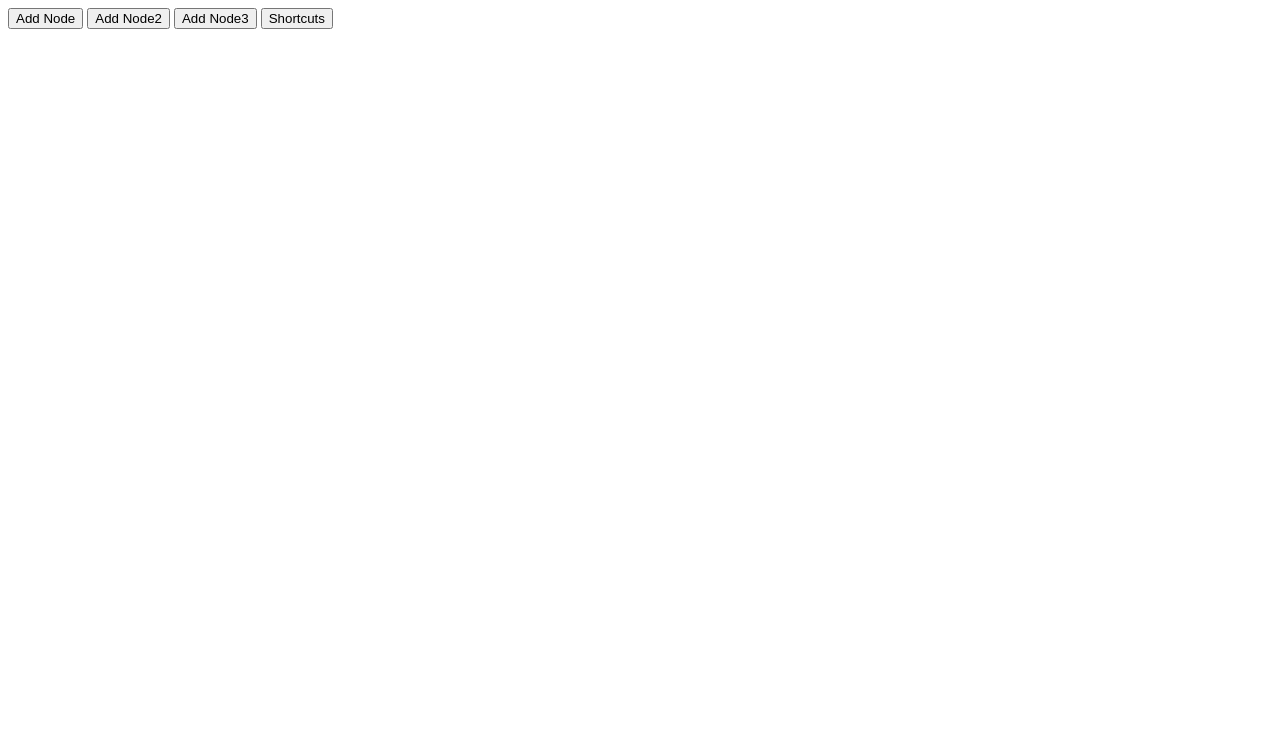
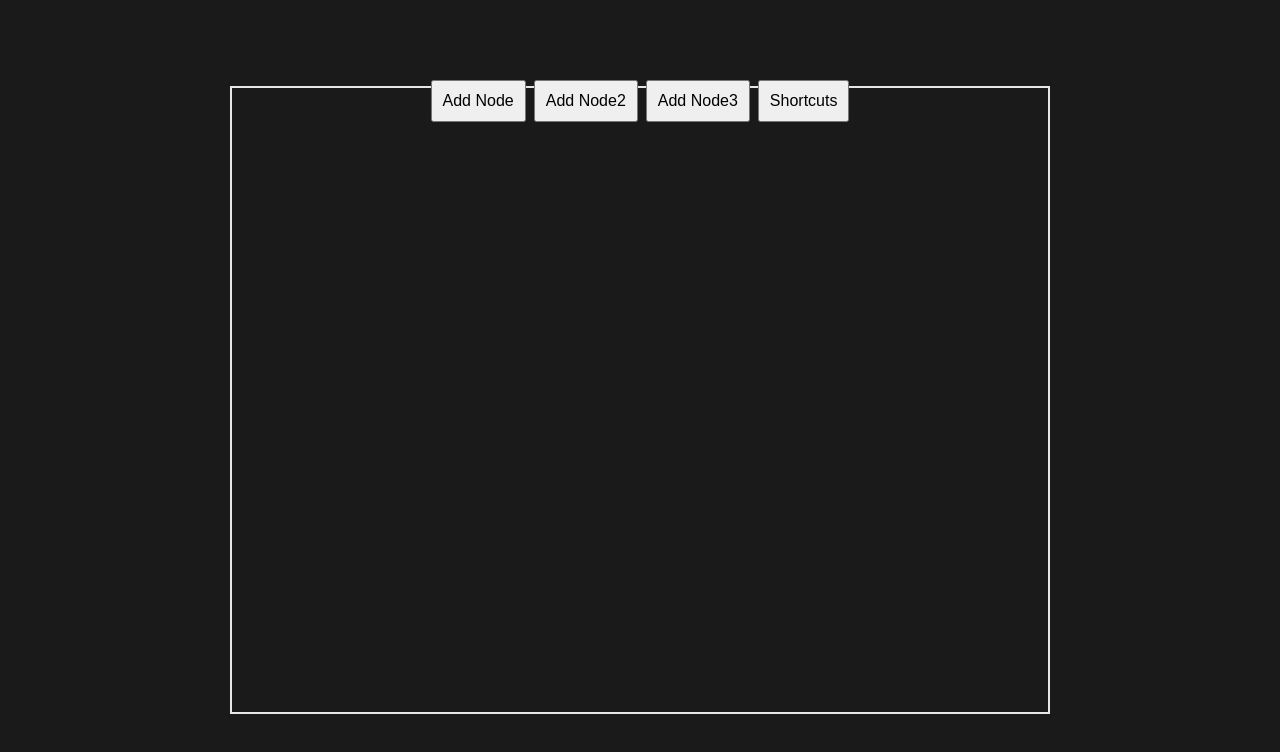
Before and after one commit to Blueslime0216/node-math, a website: page public/index.html in a window 1280 px wide. Drawn offline with Linux system fonts and the light colour scheme.

Commit message:
vercel포기

```diff
--- a/public/index.html
+++ b/public/index.html
@@ -4,7 +4,7 @@
     <meta charset="UTF-8">
     <meta name="viewport" content="width=device-width, initial-scale=1.0">
     <title>Node-Math</title>
-    <link rel="stylesheet" href="./dist/style.css">
+    <link rel="stylesheet" href="./style.css">
 </head>
 <body>
     <div id="btnContainer">
@@ -17,6 +17,6 @@
         <canvas id="editor" width="816" height="624"></canvas> <!-- 그리드 캔버스 -->
     </div>
 
-    <script type="module" src="./dist/index.js"></script>
+    <script type="module" src="./index.js"></script>
 </body>
 </html>
--- /dev/null
+++ b/public/style.css
@@ -0,0 +1,39 @@
+* {
+    margin: 0;
+    padding: 0;
+}
+
+body {
+    margin: 0;
+    display: flex;
+    justify-content: center;
+    align-items: center;
+    height: 100vh;
+    background-color: hsl(0, 0%, 10%);
+    flex-direction: column;
+}
+
+canvas {
+    border: 0px solid hsl(0, 0%, 90%);
+}
+button {
+    margin-bottom: 10px;
+    padding: 10px;
+    font-size: 16px;
+}
+#btnContainer {
+    position: fixed;
+    top: 10vh;
+    display: flex;
+    justify-content: center;
+    align-items: center;
+    gap: 1vh;
+}
+#editorSize {
+    width: 816px;
+    height: 624px;
+
+    border: 2px solid hsl(0, 0%, 90%);
+
+    overflow: hidden;
+}
--- a/tsconfig.json
+++ b/tsconfig.json
@@ -59,7 +59,7 @@
     // "inlineSourceMap": true,                          /* Include sourcemap files inside the emitted JavaScript. */
     // "noEmit": true,                                   /* Disable emitting files from a compilation. */
     // "outFile": "./",                                  /* Specify a file that bundles all outputs into one JavaScript file. If 'declaration' is true, also designates a file that bundles all .d.ts output. */
-    "outDir": "./public/dist",                                   /* Specify an output folder for all emitted files. */
+    "outDir": "./dist",                                   /* Specify an output folder for all emitted files. */
     // "removeComments": true,                           /* Disable emitting comments. */
     // "importHelpers": true,                            /* Allow importing helper functions from tslib once per project, instead of including them per-file. */
     // "downlevelIteration": true,                       /* Emit more compliant, but verbose and less performant JavaScript for iteration. */
```
Also changed, not shown: vercel.json (deleted).
